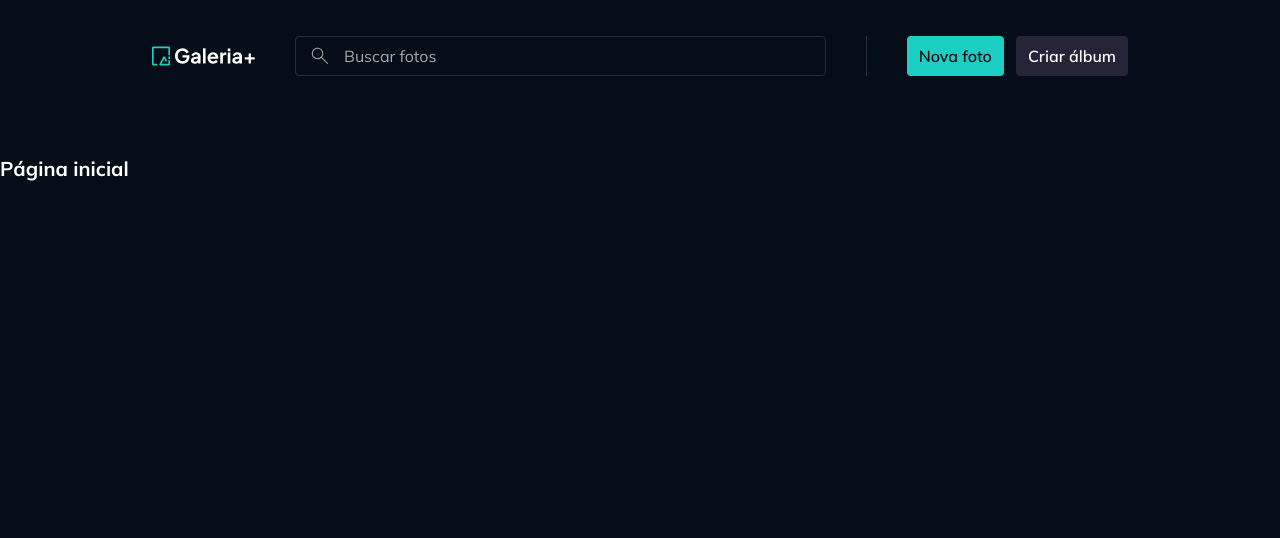
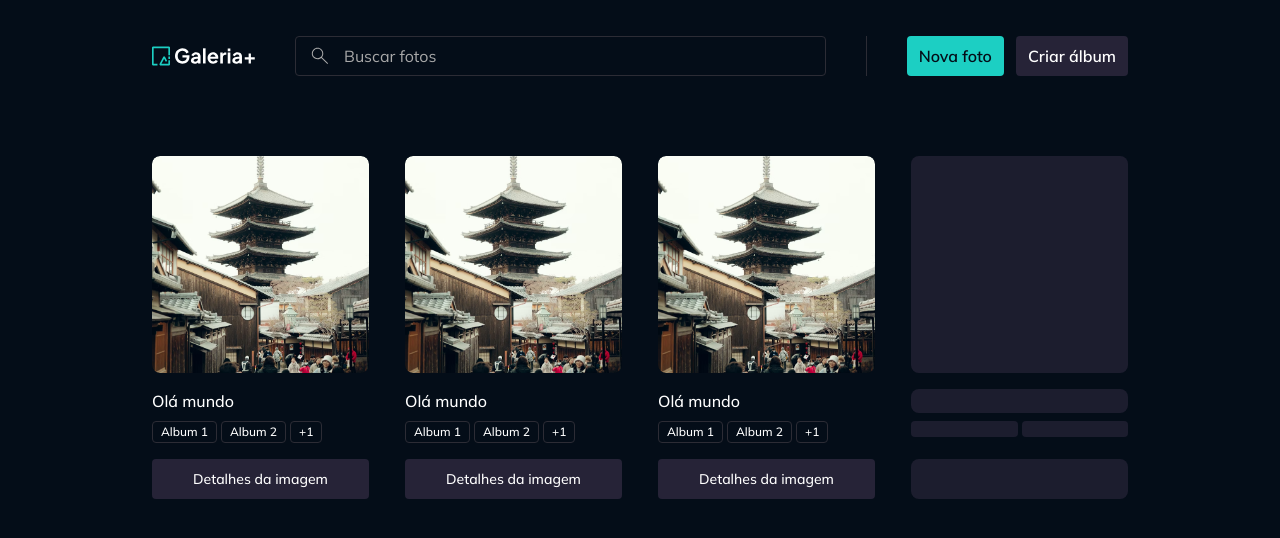
Before and after one commit to ahnucl/gallery-plus, a React (Vite) app: page / in a window 1280 px wide. Shown: the top 538 px of the page. Built offline with nearby package versions, Linux system fonts and the light colour scheme.

Commit message:
feat: photo widget component with mock on home page

```diff
--- /dev/null
+++ b/src/contexts/photos/components/photo-widget.tsx
@@ -0,0 +1,78 @@
+import { Link } from 'react-router'
+import { Badge } from '../../../components/badge'
+import { buttonTextVariants, buttonVariants } from '../../../components/button'
+import { ImagePreview } from '../../../components/image-preview'
+import { Skeleton } from '../../../components/skeleton'
+import { Text } from '../../../components/text'
+import type { Photo } from '../models/photo'
+
+interface PhotoWidgetProps {
+  photo: Photo
+  loading?: boolean
+}
+
+export function PhotoWidget({ photo, loading = false }: PhotoWidgetProps) {
+  return (
+    <div className="flex flex-col gap-4">
+      {!loading ? (
+        <ImagePreview
+          src={photo.imageId}
+          title={photo.title}
+          imageClassName="w-[13.5625rem] h-[13.5625rem] rounded-lg"
+        />
+      ) : (
+        <Skeleton className="w-[13.5625rem] h-[13.5625rem] rounded-lg" />
+      )}
+
+      <div className="flex flex-col gap-2">
+        {!loading ? (
+          <Text variant="paragraph-large" className="truncate">
+            {photo.title}
+          </Text>
+        ) : (
+          <Skeleton className="w-full h-6" />
+        )}
+
+        <div className="flex gap-1 min-h-[1.375rem]">
+          {!loading ? (
+            <>
+              {photo.albuns.slice(0, 2).map((album) => (
+                <Badge className="truncate" size="xs" key={album.id}>
+                  {album.title}
+                </Badge>
+              ))}
+              {photo.albuns.length > 2 && (
+                <Badge size="xs"> +{photo.albuns.length - 2} </Badge>
+              )}
+            </>
+          ) : (
+            Array.from({ length: 2 }).map((_, i) => (
+              <Skeleton
+                key={`album-loading-${i}`}
+                className="w-full h-4 rounded-sm"
+              />
+            ))
+          )}
+        </div>
+      </div>
+
+      {!loading ? (
+        <Link
+          to={`/photos/${photo.id}`}
+          className={buttonVariants({
+            variant: 'secondary',
+            className: 'px-2 py-2',
+          })}
+        >
+          <Text
+            className={buttonTextVariants({ variant: 'secondary', size: 'sm' })}
+          >
+            Detalhes da imagem
+          </Text>
+        </Link>
+      ) : (
+        <Skeleton className="w-full h-10" />
+      )}
+    </div>
+  )
+}
--- a/src/pages/page-home.tsx
+++ b/src/pages/page-home.tsx
@@ -1,9 +1,49 @@
-import { Text } from '../components/text'
+import { Container } from '../components/container'
+import { PhotoWidget } from '../contexts/photos/components/photo-widget'
+import type { Photo } from '../contexts/photos/models/photo'
 
 export function PageHome() {
   return (
-    <>
-      <Text variant="heading-medium">Página inicial</Text>
-    </>
+    <Container>
+      <div className="grid grid-cols-4 gap-9">
+        <PhotoWidget
+          photo={{
+            id: '123',
+            title: 'Olá mundo',
+            imageId: '/images/portrait-tower.png',
+            albuns: [
+              { id: '123', title: 'Album 1' },
+              { id: '124', title: 'Album 2' },
+              { id: '125', title: 'Album 3' },
+            ],
+          }}
+        />
+        <PhotoWidget
+          photo={{
+            id: '123',
+            title: 'Olá mundo',
+            imageId: '/images/portrait-tower.png',
+            albuns: [
+              { id: '123', title: 'Album 1' },
+              { id: '124', title: 'Album 2' },
+              { id: '125', title: 'Album 3' },
+            ],
+          }}
+        />
+        <PhotoWidget
+          photo={{
+            id: '123',
+            title: 'Olá mundo',
+            imageId: '/images/portrait-tower.png',
+            albuns: [
+              { id: '123', title: 'Album 1' },
+              { id: '124', title: 'Album 2' },
+              { id: '125', title: 'Album 3' },
+            ],
+          }}
+        />
+        <PhotoWidget photo={{} as Photo} loading />
+      </div>
+    </Container>
   )
 }
```
